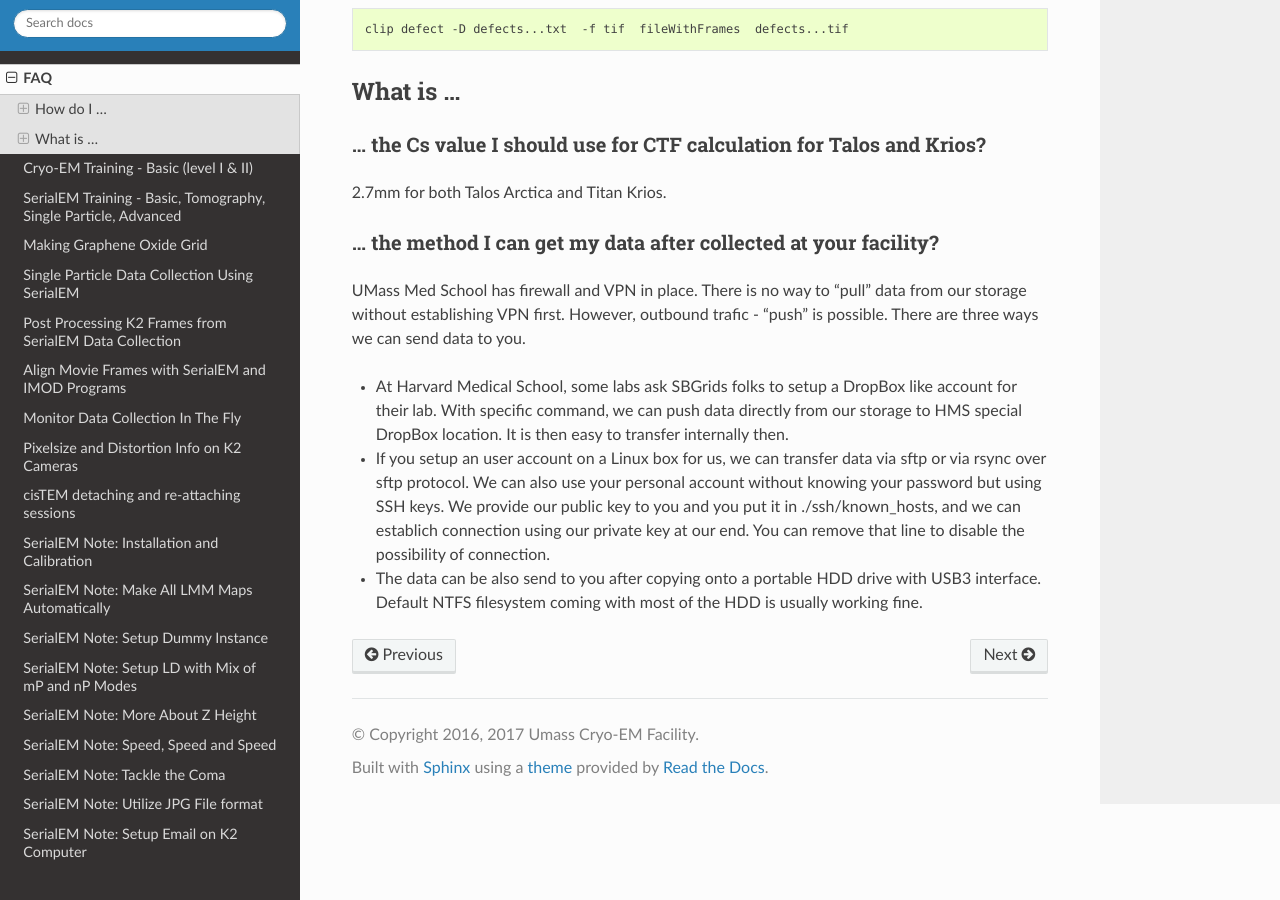
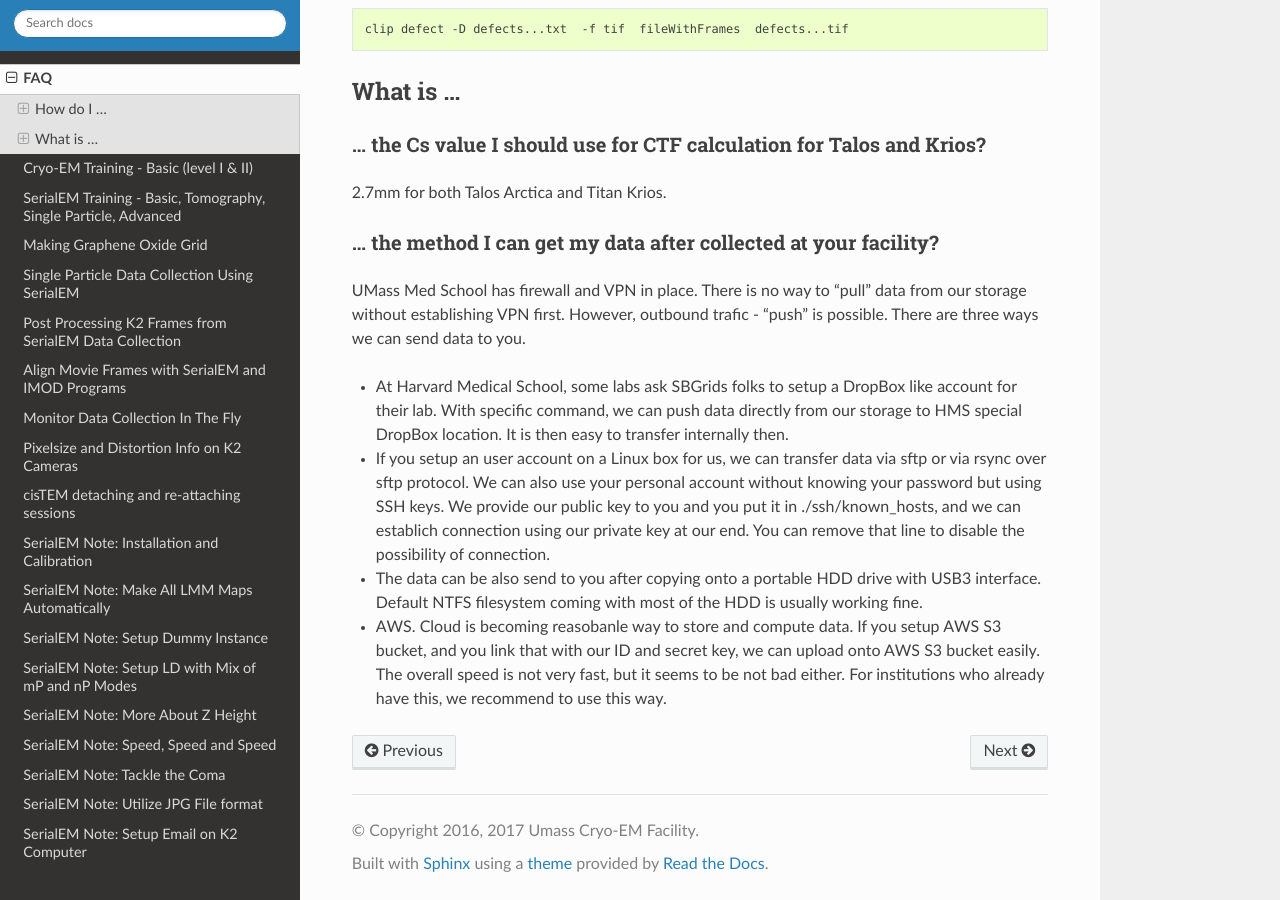
Before and after one commit to xuchen66/sphinx-emdocs, a Sphinx documentation site: the page built from source/cryo-em_faq.rst, in a window 1280 px wide and 900 px high, scrolled down 4228 px. Built offline with Sphinx 7.4.7 and the Read the Docs theme 2.0.0, drawn with Linux system fonts in a browser that asks for light colours; pages that are not in the unit, such as notebooks, are missing from menus.

Commit message:
Update cryo-em_faq.rst

```diff
--- a/source/cryo-em_faq.rst
+++ b/source/cryo-em_faq.rst
@@ -197,3 +197,5 @@
 - If you setup an user account on a Linux box for us, we can transfer data via sftp or via rsync over sftp protocol. We can also use your personal account without knowing your password but using SSH keys. We provide our public key to you and you put it in ./ssh/known_hosts, and we can establich connection using our private key at our end. You can remove that line to disable the possibility of connection.
 
 - The data can be also send to you after copying onto a portable HDD drive with USB3 interface. Default NTFS filesystem coming with most of the HDD is usually working fine.
+
+- AWS. Cloud is becoming reasobanle way to store and compute data. If you setup AWS S3 bucket, and you link that with our ID and secret key, we can upload onto AWS S3 bucket easily. The overall speed is not very fast, but it seems to be not bad either. For institutions who already have this, we recommend to use this way.
```
